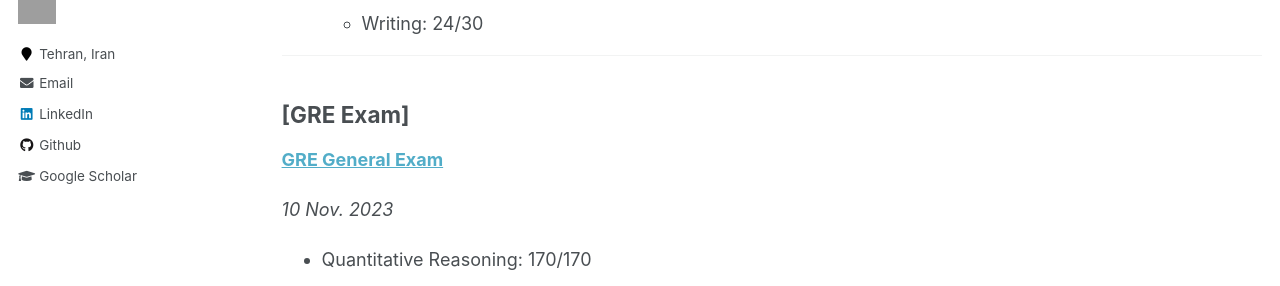
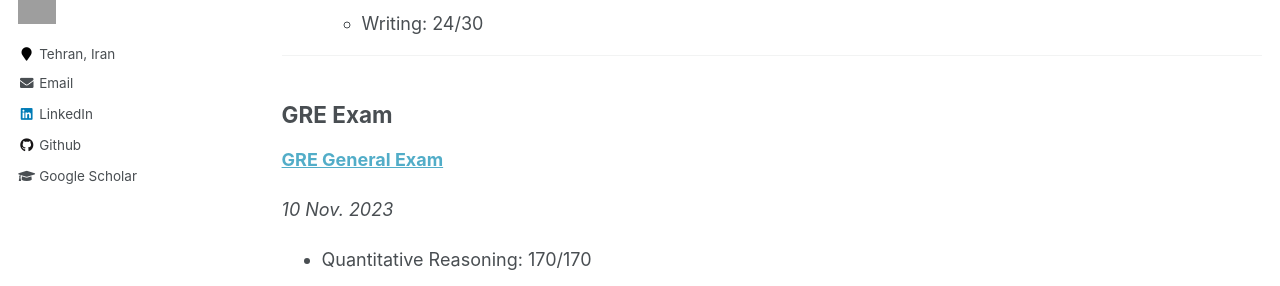
Before and after one commit to aboots/aboots.github.io, a Jekyll site: the page built from _pages/education.md, in a window 1280 px wide and 900 px high, scrolled down 854 px. Shown: the part 339-625 px from the top of the window. Built offline with Jekyll 4.4.1, drawn with Linux system fonts in a browser that asks for light colours; nearby versions of some CDN libraries; grey boxes are pictures that could not be loaded.

```diff
--- a/_pages/education.md
+++ b/_pages/education.md
@@ -48,7 +48,7 @@ High School Diploma, **Mathematics and Physics**.
 
 ---
 
-## [**GRE Exam**]
+## **GRE Exam**
 
 [**GRE General Exam**](https://www.ets.org/gre.html)
 
```
